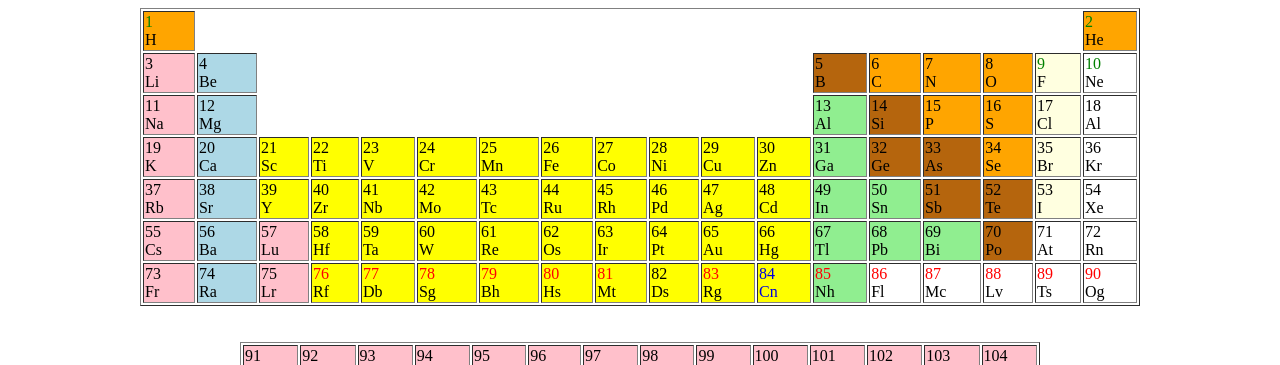
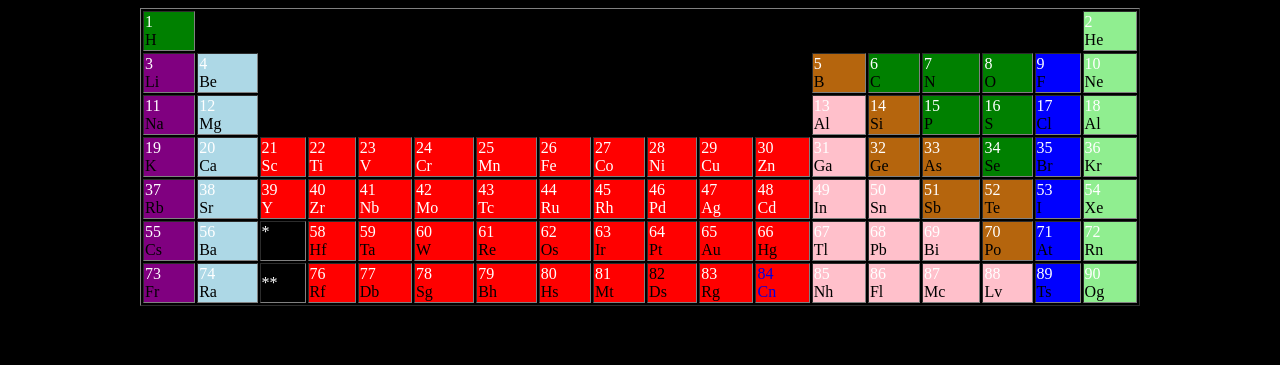
Before and after one commit to Inaboya/Period-Table, a plain HTML site: page index.html in a window 1280 px wide. Shown: the top 365 px of the page. Drawn offline with Linux system fonts and the light colour scheme.

Commit message:
made adjustments

```diff
--- a/index.html
+++ b/index.html
@@ -6,177 +6,140 @@
     <meta name="viewport" content="width=device-width, initial-scale=1.0">
     <title>Periodic Table</title>
 </head>
-<body>
+<body style="background-color: black;">
 
 
     <nav>
         <table border = "1px" width = "1000" align="center">
             <tr>
-                <td bgcolor="orange"><font color="green">1<br></font>H</td>
+                <td bgcolor="green"><font color="white">1<br></font>H</td>
                 <td style="empty-cells: hide;" colspan="16"></td>
-                <td bgcolor="orange"><font color="green">2<br></font>He</td>
+                <td bgcolor="lightgreen"><font color="white">2<br></font>He</td>
             </tr>
 
             <tr>
-                <td bgcolor="pink"><font color="black">3<br></font>Li</td>
-                <td bgcolor="lightblue"><font color="black">4<br></font>Be</td>
+                <td bgcolor="purple"><font color="white">3<br></font>Li</td>
+                <td bgcolor="lightblue"><font color="white">4<br></font>Be</td>
                 <td style="border: none;" colspan="10"></td>
-                <td bgcolor="#B565ID"><font color="black">5<br></font>B</td>
-                <td bgcolor="orange"><font color="black">6<br></font>C</td>
-                <td bgcolor="orange"><font color="black">7<br></font>N</td>
-                <td bgcolor="orange"><font color="black">8<br></font>O</td>
-                <td bgcolor="lightyellow"><font color="green">9<br></font>F</td>
-                <td bgcolor="white"><font color="green">10<br></font>Ne</td>
+                <td bgcolor="#B565ID"><font color="white">5<br></font>B</td>
+                <td bgcolor="green"><font color="white">6<br></font>C</td>
+                <td bgcolor="green"><font color="white">7<br></font>N</td>
+                <td bgcolor="green"><font color="white">8<br></font>O</td>
+                <td bgcolor="blue"><font color="white">9<br></font>F</td>
+                <td bgcolor="lightgreen"><font color="white">10<br></font>Ne</td>
 
 
 
             </tr>
 
             <tr>
-                <td bgcolor="pink"><font color="black">11<br></font>Na</td>
-                <td bgcolor="lightblue"><font color="black">12<br></font>Mg</td>
+                <td bgcolor="purple"><font color="white">11<br></font>Na</td>
+                <td bgcolor="lightblue"><font color="white">12<br></font>Mg</td>
                 <td style="border: none;" colspan="10"></td>
-                <td bgcolor="lightgreen"><font color="black">13<br></font>Al</td>
-                <td bgcolor="#B565ID"><font color="black">14<br></font>Si</td>
-                <td bgcolor="orange"><font color="black">15<br></font>P</td>
-                <td bgcolor="orange"><font color="black">16<br></font>S</td>
-                <td bgcolor="lightyellow"><font color="black">17<br></font>Cl</td>
-                <td bgcolor="white"><font color="black">18<br></font>Al</td>
+                <td bgcolor="pink"><font color="white">13<br></font>Al</td>
+                <td bgcolor="#B565ID"><font color="white">14<br></font>Si</td>
+                <td bgcolor="green"><font color="white">15<br></font>P</td>
+                <td bgcolor="green"><font color="white">16<br></font>S</td>
+                <td bgcolor="blue"><font color="white">17<br></font>Cl</td>
+                <td bgcolor="lightgreen"><font color="white">18<br></font>Al</td>
 
             </tr>
 
             <tr>
 
-                <td bgcolor="pink"><font color="black">19<br></font>K</td>
-                <td bgcolor="lightblue"><font color="black">20<br></font>Ca</td>
+                <td bgcolor="purple"><font color="white">19<br></font>K</td>
+                <td bgcolor="lightblue"><font color="white">20<br></font>Ca</td>
 
 
-                <td bgcolor="yellow"><font color="black">21<br>Sc</font></td>
-                <td bgcolor="yellow"><font color="black">22<br>Ti</font></td>
-                <td bgcolor="yellow"><font color="black">23<br>V</font></td>
-                <td bgcolor="yellow"><font color="black">24<br>Cr</font></td>
-                <td bgcolor="yellow"><font color="black">25<br>Mn</font></td>
-                <td bgcolor="yellow"><font color="black">26<br>Fe</font></td>
-                <td bgcolor="yellow"><font color="black">27<br>Co</font></td>
-                <td bgcolor="yellow"><font color="black">28<br>Ni</font></td>
-                <td bgcolor="yellow"><font color="black">29<br>Cu</font></td>
-                <td bgcolor="yellow"><font color="black">30<br>Zn</font></td>
-                <td bgcolor="lightgreen"><font color="black">31<br></font>Ga</td>
-                <td bgcolor="#B565ID"><font color="black">32<br></font>Ge</td>
-                <td bgcolor="#B565ID"><font color="black">33<br></font>As</td>
-                <td bgcolor="orange"><font color="black">34<br></font>Se</td>
-                <td bgcolor="lightyellow"><font color="black">35<br></font>Br</td>
-                <td bgcolor="white"><font color="black">36<br></font>Kr</td>
+                <td bgcolor="red"><font color="white">21<br>Sc</font></td>
+                <td bgcolor="red"><font color="white">22<br>Ti</font></td>
+                <td bgcolor="red"><font color="white">23<br>V</font></td>
+                <td bgcolor="red"><font color="white">24<br>Cr</font></td>
+                <td bgcolor="red"><font color="white">25<br>Mn</font></td>
+                <td bgcolor="red"><font color="white">26<br>Fe</font></td>
+                <td bgcolor="red"><font color="white">27<br>Co</font></td>
+                <td bgcolor="red"><font color="white">28<br>Ni</font></td>
+                <td bgcolor="red"><font color="white">29<br>Cu</font></td>
+                <td bgcolor="red"><font color="white">30<br>Zn</font></td>
+                <td bgcolor="pink"><font color="white">31<br></font>Ga</td>
+                <td bgcolor="#B565ID"><font color="white">32<br></font>Ge</td>
+                <td bgcolor="#B565ID"><font color="white">33<br></font>As</td>
+                <td bgcolor="green"><font color="white">34<br></font>Se</td>
+                <td bgcolor="blue"><font color="white">35<br></font>Br</td>
+                <td bgcolor="lightgreen"><font color="white">36<br></font>Kr</td>
 
 
             </tr>
 
             <tr>
 
-                <td bgcolor="pink"><font color="black">37<br></font>Rb</td>
-                <td bgcolor="lightblue"><font color="black">38<br></font>Sr</td>
-                <td bgcolor="yellow"><font color="black">39<br>Y</font></td>
-                <td bgcolor="yellow"><font color="black">40<br>Zr</font></td>
-                <td bgcolor="yellow"><font color="black">41<br>Nb</font></td>
-                <td bgcolor="yellow"><font color="black">42<br>Mo</font></td>
-                <td bgcolor="yellow"><font color="black">43<br>Tc</font></td>
-                <td bgcolor="yellow"><font color="black">44<br>Ru</font></td>
-                <td bgcolor="yellow"><font color="black">45<br>Rh</font></td>
-                <td bgcolor="yellow"><font color="black">46<br>Pd</font></td>
-                <td bgcolor="yellow"><font color="black">47<br>Ag</font></td>
-                <td bgcolor="yellow"><font color="black">48<br>Cd</font></td>
-                <td bgcolor="lightgreen"><font color="black">49<br></font>In</td>
-                <td bgcolor="lightgreen"><font color="black">50<br></font>Sn</td>
-                <td bgcolor="#B565ID"><font color="black">51<br></font>Sb</td>
-                <td bgcolor="#B565ID"><font color="black">52<br></font>Te</td>
-                <td bgcolor="lightyellow"><font color="black">53<br></font>I</td>
-                <td bgcolor="white"><font color="black">54<br></font>Xe</td>
+                <td bgcolor="purple"><font color="white">37<br></font>Rb</td>
+                <td bgcolor="lightblue"><font color="white">38<br></font>Sr</td>
+                <td bgcolor="red"><font color="white">39<br>Y</font></td>
+                <td bgcolor="red"><font color="white">40<br>Zr</font></td>
+                <td bgcolor="red"><font color="white">41<br>Nb</font></td>
+                <td bgcolor="red"><font color="white">42<br>Mo</font></td>
+                <td bgcolor="red"><font color="white">43<br>Tc</font></td>
+                <td bgcolor="red"><font color="white">44<br>Ru</font></td>
+                <td bgcolor="red"><font color="white">45<br>Rh</font></td>
+                <td bgcolor="red"><font color="white">46<br>Pd</font></td>
+                <td bgcolor="red"><font color="white">47<br>Ag</font></td>
+                <td bgcolor="red"><font color="white">48<br>Cd</font></td>
+                <td bgcolor="pink"><font color="white">49<br></font>In</td>
+                <td bgcolor="pink"><font color="white">50<br></font>Sn</td>
+                <td bgcolor="#B565ID"><font color="white">51<br></font>Sb</td>
+                <td bgcolor="#B565ID"><font color="white">52<br></font>Te</td>
+                <td bgcolor="blue"><font color="white">53<br></font>I</td>
+                <td bgcolor="lightgreen"><font color="white">54<br></font>Xe</td>
             </tr>
 
             <tr>
-                <td bgcolor="pink"><font color="black">55<br></font>Cs</td>
-                <td bgcolor="lightblue"><font color="black">56<br></font>Ba</td>
-                <td bgcolor="pink"><font color="black">57<br></font>Lu</td>
-                <td bgcolor="yellow"><font color="black">58<br></font>Hf</td>
-                <td bgcolor="yellow"><font color="black">59<br></font>Ta</td>
-                <td bgcolor="yellow"><font color="black">60<br></font>W</td>
-                <td bgcolor="yellow"><font color="black">61<br></font>Re</td>
-                <td bgcolor="yellow"><font color="black">62<br></font>Os</td>
-                <td bgcolor="yellow"><font color="black">63<br></font>Ir</td>
-                <td bgcolor="yellow"><font color="black">64<br></font>Pt</td>
-                <td bgcolor="yellow"><font color="black">65<br></font>Au</td>
-                <td bgcolor="yellow"><font color="black">66<br></font>Hg</td>
-                <td bgcolor="lightgreen"><font color="black">67<br></font>Tl</td>
-                <td bgcolor="lightgreen"><font color="black">68<br></font>Pb</td>
-                <td bgcolor="lightgreen"><font color="black">69<br></font>Bi</td>
-                <td bgcolor="#B565ID"><font color="black">70<br></font>Po</td>
-                <td bgcolor="white"><font color="black">71<br></font>At</td>
-                <td bgcolor="white"><font color="black">72<br></font>Rn</td>
+                <td bgcolor="purple"><font color="white">55<br></font>Cs</td>
+                <td bgcolor="lightblue"><font color="white">56<br></font>Ba</td>
+                <td bgcolor="black"><font color="white">*<br></font>*</td>
+                <td bgcolor="red"><font color="white">58<br></font>Hf</td>
+                <td bgcolor="red"><font color="white">59<br></font>Ta</td>
+                <td bgcolor="red"><font color="white">60<br></font>W</td>
+                <td bgcolor="red"><font color="white">61<br></font>Re</td>
+                <td bgcolor="red"><font color="white">62<br></font>Os</td>
+                <td bgcolor="red"><font color="white">63<br></font>Ir</td>
+                <td bgcolor="red"><font color="white">64<br></font>Pt</td>
+                <td bgcolor="red"><font color="white">65<br></font>Au</td>
+                <td bgcolor="red"><font color="white">66<br></font>Hg</td>
+                <td bgcolor="pink"><font color="white">67<br></font>Tl</td>
+                <td bgcolor="pink"><font color="white">68<br></font>Pb</td>
+                <td bgcolor="pink"><font color="white">69<br></font>Bi</td>
+                <td bgcolor="#B565ID"><font color="white">70<br></font>Po</td>
+                <td bgcolor="blue"><font color="white">71<br></font>At</td>
+                <td bgcolor="lightgreen"><font color="white">72<br></font>Rn</td>
 
             </tr>
 
 
             <tr>
-                <td bgcolor="pink"><font color="black">73<br></font>Fr</td>
-                <td bgcolor="lightblue"><font color="black">74<br></font>Ra</td>
-                <td bgcolor="pink"><font color="black">75<br></font>Lr</td>
-                <td bgcolor="yellow"><font color="red">76<br></font>Rf</td>
-                <td bgcolor="yellow"><font color="red">77<br></font>Db</td>
-                <td bgcolor="yellow"><font color="red">78<br></font>Sg</td>
-                <td bgcolor="yellow"><font color="red">79<br></font>Bh</td>
-                <td bgcolor="yellow"><font color="red">80<br></font>Hs</td>
-                <td bgcolor="yellow"><font color="red">81<br></font>Mt</td>
-                <td bgcolor="yellow"><font color="black">82<br></font>Ds</td>
-                <td bgcolor="yellow"><font color="red">83<br></font>Rg</td>
-                <td bgcolor="yellow"><font color="lightpurple">84<br>Cn</font></td>
-                <td bgcolor="lightgreen"><font color="red">85<br></font>Nh</td>
-                <td bgcolor="white"><font color="red">86<br></font>Fl</td>
-                <td bgcolor="white"><font color="red">87<br></font>Mc</td>
-                <td bgcolor="white"><font color="red">88<br></font>Lv</td>
-                <td bgcolor="white"><font color="red">89<br></font>Ts</td>
-                <td bgcolor="white"><font color="red">90<br></font>Og</td>
+                <td bgcolor="purple"><font color="white">73<br></font>Fr</td>
+                <td bgcolor="lightblue"><font color="white">74<br></font>Ra</td>
+                <td bgcolor="black"><font color="white">**<br></font></td>
+                <td bgcolor="red"><font color="white">76<br></font>Rf</td>
+                <td bgcolor="red"><font color="white">77<br></font>Db</td>
+                <td bgcolor="red"><font color="white">78<br></font>Sg</td>
+                <td bgcolor="red"><font color="white">79<br></font>Bh</td>
+                <td bgcolor="red"><font color="white">80<br></font>Hs</td>
+                <td bgcolor="red"><font color="white">81<br></font>Mt</td>
+                <td bgcolor="red"><font color="black">82<br></font>Ds</td>
+                <td bgcolor="red"><font color="white">83<br></font>Rg</td>
+                <td bgcolor="red"><font color="lightpurple">84<br>Cn</font></td>
+                <td bgcolor="pink"><font color="white">85<br></font>Nh</td>
+                <td bgcolor="pink"><font color="white">86<br></font>Fl</td>
+                <td bgcolor="pink"><font color="white">87<br></font>Mc</td>
+                <td bgcolor="pink"><font color="white">88<br></font>Lv</td>
+                <td bgcolor="blue"><font color="white">89<br></font>Ts</td>
+                <td bgcolor="lightgreen"><font color="white">90<br></font>Og</td>
             </tr>
         </table>
 
         <br>
         <br>
-
-        <table border="1px" width="800" align="center">
-            <tr>
-                <td bgcolor="pink"><font color="black">91<br></font>La</td>
-                <td bgcolor="pink"><font color="black">92<br></font>Ce</td>
-                <td bgcolor="pink"><font color="black">93<br></font>Pr</td>
-                <td bgcolor="pink"><font color="black">94<br></font>Nd</td>
-                <td bgcolor="pink"><font color="black">95<br></font>Pm</td>
-                <td bgcolor="pink"><font color="black">96<br></font>Sm</td>
-                <td bgcolor="pink"><font color="black">97<br></font>Eu</td>
-                <td bgcolor="pink"><font color="black">98<br></font>Gd</td>
-                <td bgcolor="pink"><font color="black">99<br></font>Tb</td>
-                <td bgcolor="pink"><font color="black">100<br></font>Dy</td>
-                <td bgcolor="pink"><font color="black">101<br></font>Ho</td>
-                <td bgcolor="pink"><font color="black">102<br></font>Er</td>
-                <td bgcolor="pink"><font color="black">103<br></font>TM</td>
-                <td bgcolor="pink"><font color="black">104<br></font>Yb</td>
-
-            </tr>
-
-            <tr>
-                <td bgcolor="pink"><font color="black">106<br></font>Ac</td>
-                <td bgcolor="pink"><font color="black">107<br></font>Th</td>
-                <td bgcolor="pink"><font color="black">108<br></font>Pa</td>
-                <td bgcolor="pink"><font color="black">109<br></font>U</td>
-                <td bgcolor="pink"><font color="black">110<br></font>Np</td>
-                <td bgcolor="pink"><font color="black">111<br></font>Pu</td>
-                <td bgcolor="pink"><font color="black">112<br></font>Am</td>
-                <td bgcolor="pink"><font color="black">113<br></font>Cm</td>
-                <td bgcolor="pink"><font color="black">114<br></font>Bk</td>
-                <td bgcolor="pink"><font color="black">115<br></font>Cf</td>
-                <td bgcolor="pink"><font color="black">116<br></font>Es</td>
-                <td bgcolor="pink"><font color="black">117<br></font>Fm</td>
-                <td bgcolor="pink"><font color="black">118<br></font>Md</td>
-                <td bgcolor="pink"><font color="black">119<br></font>No</td>
-
-            </tr>
         </table>
     </nav>
     <div >
```
